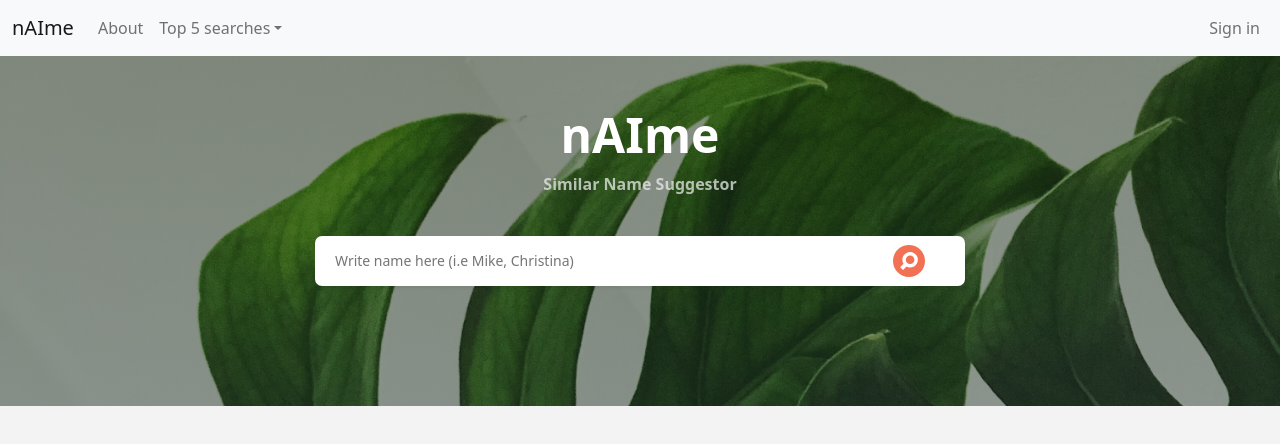
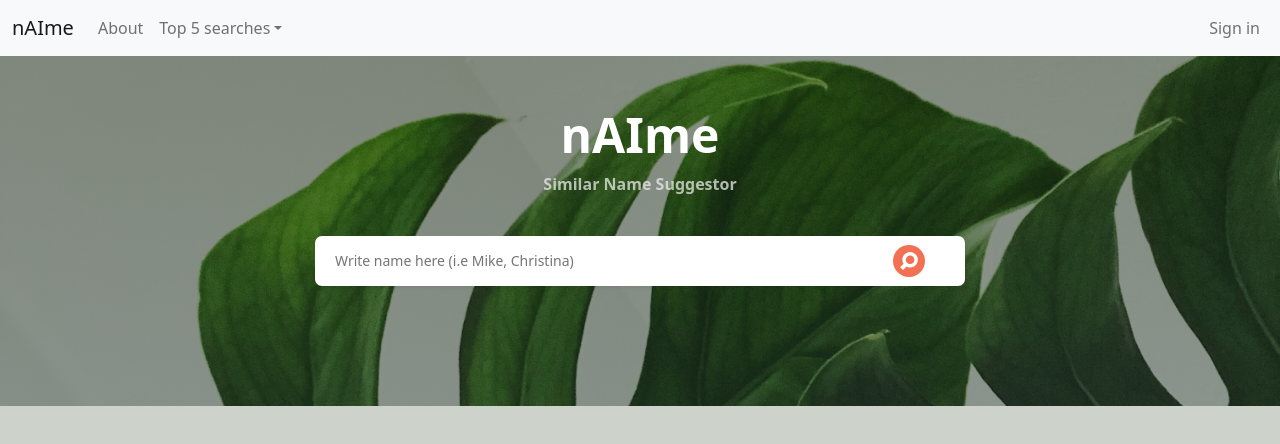
Before and after one commit to noaakl/naime-app, a React (Create React App) app: page / in a window 1280 px wide. Shown: the top 444 px of the page. Built offline with nearby package versions, Linux system fonts and the light colour scheme.

Commit message:
change bg color

```diff
--- a/src/App.module.scss
+++ b/src/App.module.scss
@@ -53,7 +53,7 @@ body{
 }
 
 body:before {
-    background: rgb(236, 236, 236);
+    background: rgba(149, 160, 143, 0.788);
     position: fixed;
     content: "";
     width: 100%;
```
